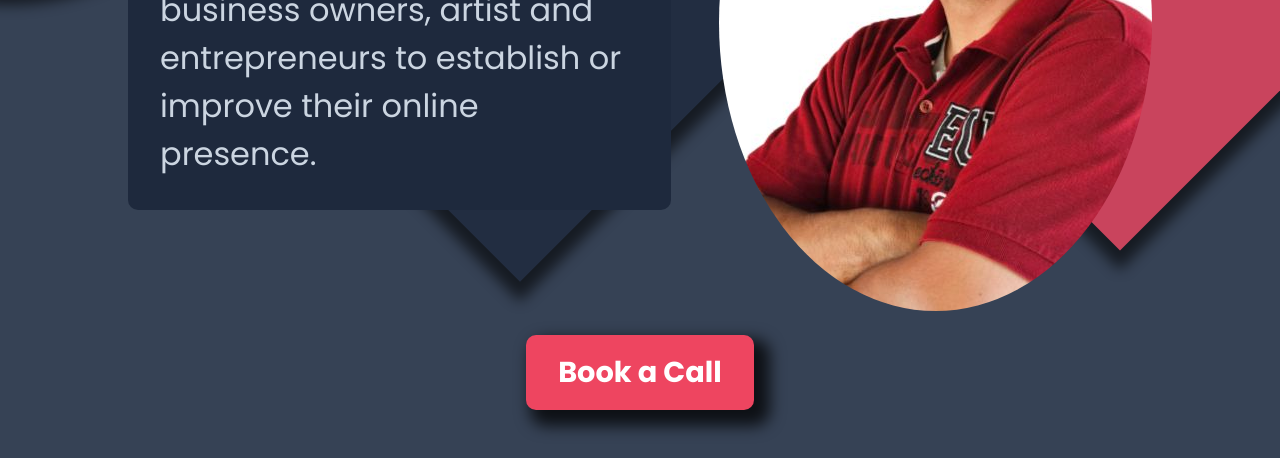
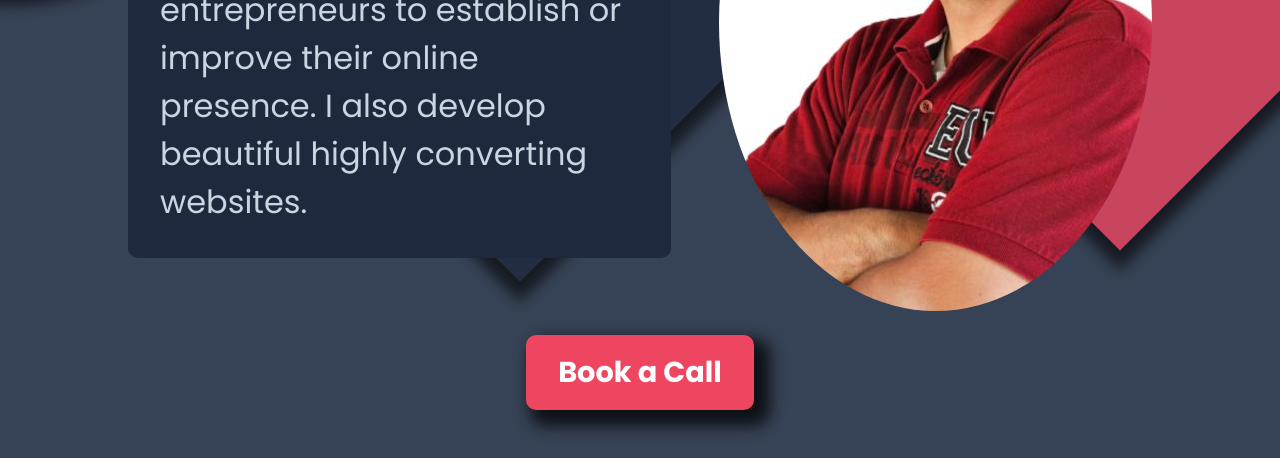
Before and after one commit to nsilvacastellon/jose-silva-portfolio-2024, a plain HTML site: page index.html in a window 1280 px wide. Shown: the part 685-1143 px from the top of the page. Drawn offline with Linux system fonts and the light colour scheme.

Commit message:
I added some text to the hero section p

```diff
--- a/index.html
+++ b/index.html
@@ -96,7 +96,7 @@
 
 
                         <p class="hero-section-p">Hi, my name is <span class="highlight">Jose Silva</span>. I'm a <span class="highlight">Web Developer</span>.
-                            I help business owners, artist and entrepreneurs to establish or improve their online presence.</p>
+                            I help business owners, artist and entrepreneurs to establish or improve their online presence. I also develop beautiful highly converting websites.</p>
 
                     </div>
 
```
